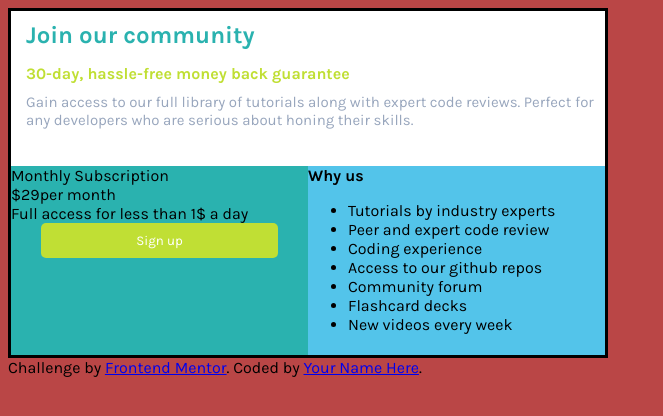
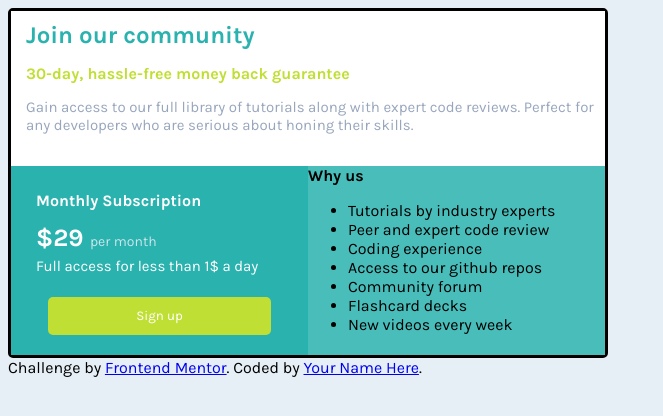
Before and after one commit to Jepennn/single-price-grid-component, a plain HTML site: page index.html in a window 1280 px wide. Shown: the whole page, without its empty margins (0-663 px from the left). Drawn offline with Linux system fonts and the light colour scheme.

Commit message:
styled bottom left square

```diff
--- a/index.html
+++ b/index.html
@@ -27,9 +27,9 @@
 
       <!--Left square starts hear, inline-blocks is special, can't have whitespaces between them-->
       <div class="left-square">
-        <p>Monthly Subscription</p>
-        <p><span>$29</span>per month</p>
-        <p>Full access for less than 1$ a day</p>
+        <p class="p1-left-square">Monthly Subscription</p>
+        <p class="p2-left-square"><span>$29 </span>per month</p>
+        <p class="p3-left-square">Full access for less than 1$ a day</p>
         <button>Sign up</button>
       </div><!--Right square starts hear--><div class="right-square">
         <h4>Why us</h4>
--- a/style.css
+++ b/style.css
@@ -14,26 +14,28 @@ h2, h4, p{
 }
 
 body {
-    background-color: #ba4646;
+    background-color: rgb(229, 239, 245)
 }
 
 button {
     background-color: rgb(192, 223, 52);
     color: #ffff;
-    width: 80%;
-    height: 35px;
+    width: 75%;
+    height: 38px;
     border: none;
     border-radius: 5px;
     cursor: pointer;
     display: block;
     margin: 0 auto;
+    position: relative;
+    top: 65px;
 }
 
 .main-square{
     width: 600px;
     height: 350px;
     border: 3px solid black;
-
+    border-radius: 5px;
 }
 
 .top-rectangle{
@@ -53,7 +55,7 @@ button {
     display: inline-block;
     width: 50%;
     height: 100%;
-    background-color: #53c4ea;
+    background-color: rgba(42, 178, 175, 0.856)
 }
 
 .left-square{
@@ -82,9 +84,40 @@ button {
 .p-top-rectangle{
     color: rgb(152, 166, 189);
     position: relative;
-    top: 35px;
+    top: 40px;
     left: 15px;
     font-size: 15px;
 }
 
 /*Design for bottom-left-square starts hear*/
+
+.p1-left-square, .p2-left-square, .p3-left-square, span{
+    color: #ffff;
+    position: relative;
+}
+
+.p1-left-square{
+    font-weight:bold;
+    top: 25px;
+    left: 25px;
+}
+
+.p2-left-square{
+    top: 38px;
+    left: 25px;
+    color: rgba(229, 239, 245, 0.856);
+    font-size: 14px;
+}
+
+.p3-left-square{
+    top: 43px;
+    left: 25px;
+    font-size: 15px;
+
+}
+
+span{
+    font-weight: bolder;
+    font-size: 25px;
+    color: #ffff;
+}
```
